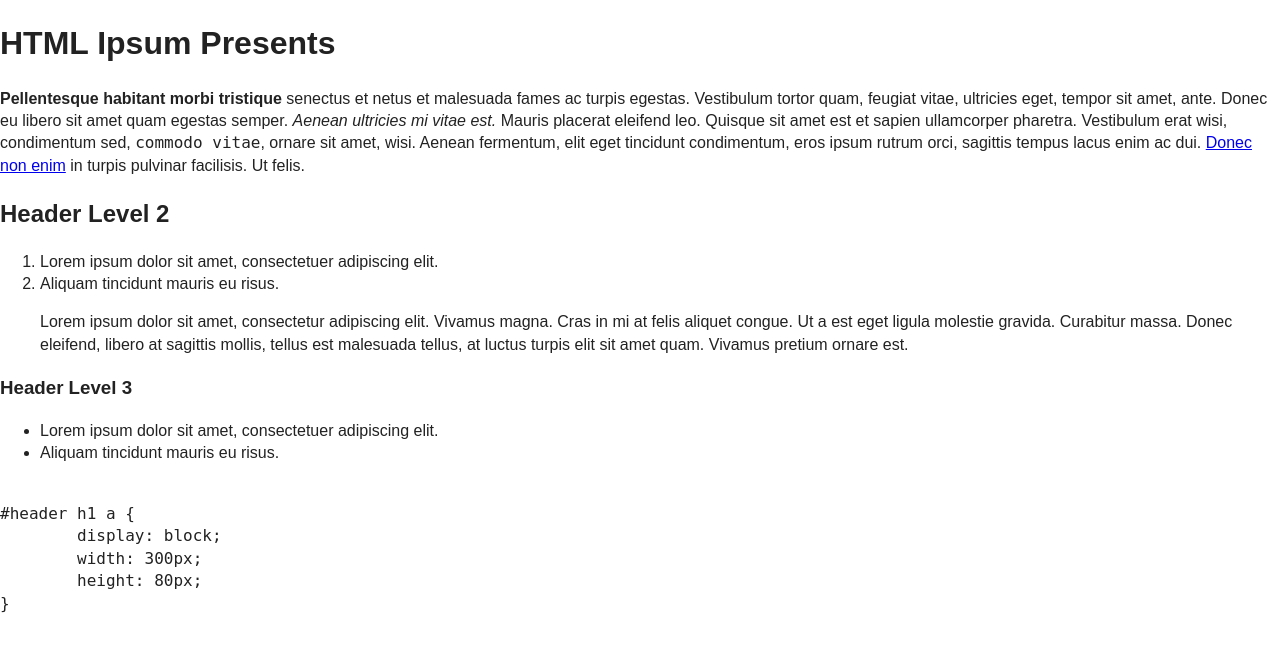
After one commit to pannellr/wiki_class_notes, a PHP site: template views/test_show.php in a window 1280 px wide. The commit adds this page. Shown: the top 652 px of the page. Run offline with PHP 8.4, Linux system fonts and the light colour scheme; the template is opened without the code that fills it, so the values that code supplies are empty; some libraries are stand-ins or nearby versions.

Commit message:
Setting up routing test class

```diff
--- a/public/app.php
+++ b/public/app.php
@@ -1,8 +1,4 @@
 <?php
-
-print_r($_GET);
-print_r($_POST);
-print_r($query);
 
    require("../controllers/Controller.php");
    $app = new Controller();
--- /dev/null
+++ b/views/test_show.php
@@ -0,0 +1,27 @@
+<h1>HTML Ipsum Presents</h1>
+
+<p><strong>Pellentesque habitant morbi tristique</strong> senectus et netus et malesuada fames ac turpis egestas. Vestibulum tortor quam, feugiat vitae, ultricies eget, tempor sit amet, ante. Donec eu libero sit amet quam egestas semper. <em>Aenean ultricies mi vitae est.</em> Mauris placerat eleifend leo. Quisque sit amet est et sapien ullamcorper pharetra. Vestibulum erat wisi, condimentum sed, <code>commodo vitae</code>, ornare sit amet, wisi. Aenean fermentum, elit eget tincidunt condimentum, eros ipsum rutrum orci, sagittis tempus lacus enim ac dui. <a href="#">Donec non enim</a> in turpis pulvinar facilisis. Ut felis.</p>
+
+<h2>Header Level 2</h2>
+
+<ol>
+   <li>Lorem ipsum dolor sit amet, consectetuer adipiscing elit.</li>
+   <li>Aliquam tincidunt mauris eu risus.</li>
+</ol>
+
+<blockquote><p>Lorem ipsum dolor sit amet, consectetur adipiscing elit. Vivamus magna. Cras in mi at felis aliquet congue. Ut a est eget ligula molestie gravida. Curabitur massa. Donec eleifend, libero at sagittis mollis, tellus est malesuada tellus, at luctus turpis elit sit amet quam. Vivamus pretium ornare est.</p></blockquote>
+
+<h3>Header Level 3</h3>
+
+<ul>
+   <li>Lorem ipsum dolor sit amet, consectetuer adipiscing elit.</li>
+   <li>Aliquam tincidunt mauris eu risus.</li>
+</ul>
+
+<pre><code>
+#header h1 a {
+	display: block;
+	width: 300px;
+	height: 80px;
+}
+</code></pre>
```
Also changed, not shown: controllers/Controller.php (+30 -1 lines), models/Test.php (added, +11 -0 lines), public/Router.php (+12 -2 lines).
